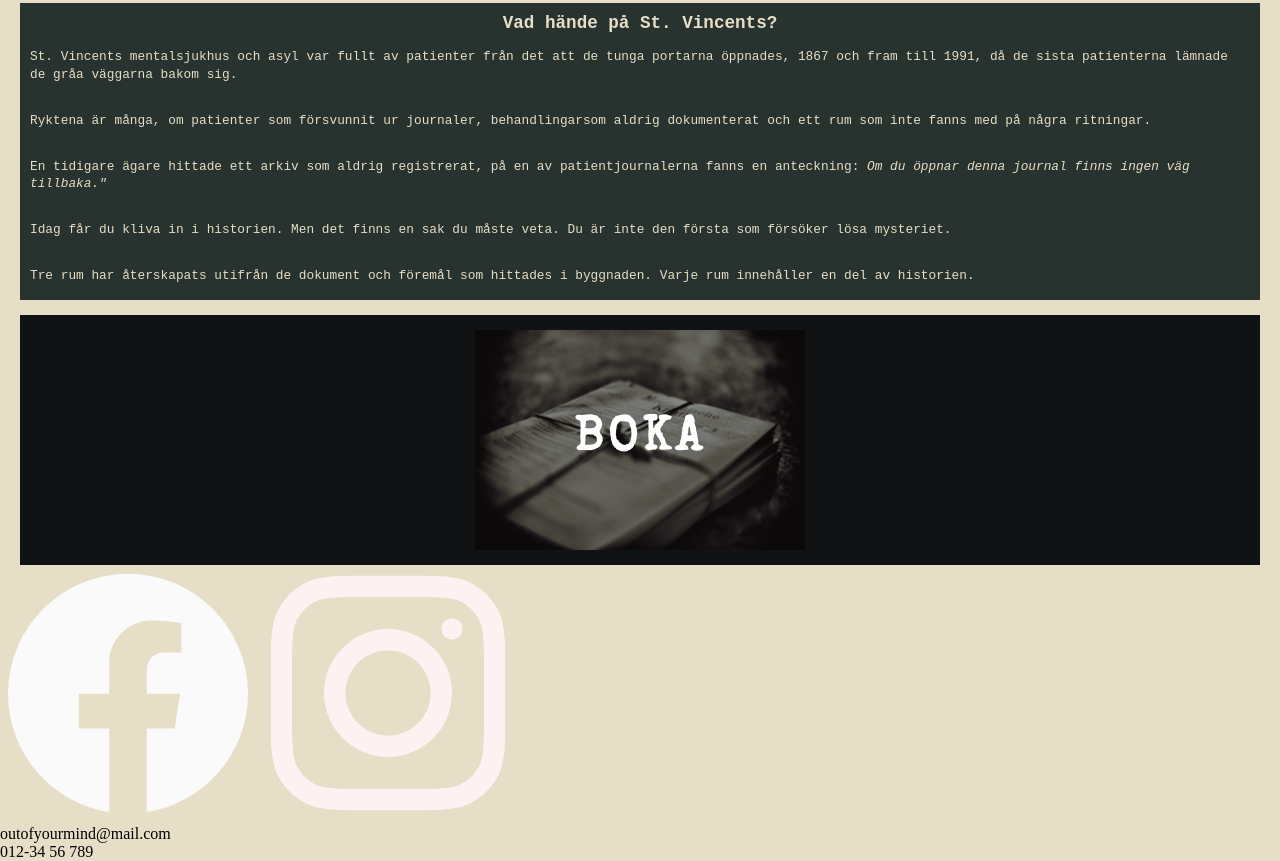
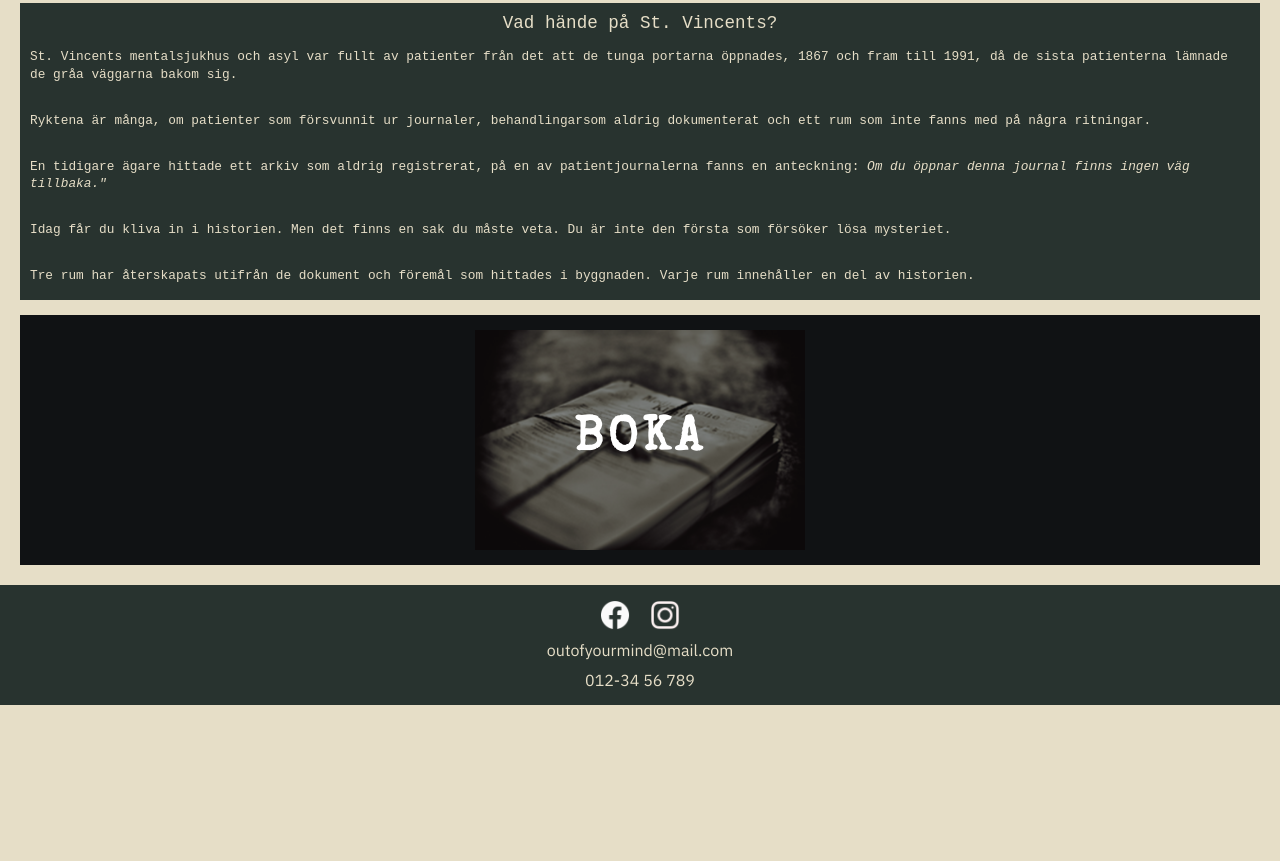
Before and after one commit to emeb80/out_of_your_mind, a plain HTML site: page home.html in a window 1280 px wide. Shown: the part 572-1433 px from the top of the page. After the commit the page ends 1277 px from the top, so only its background shows below. Drawn offline with nearby package versions, Linux system fonts and the light colour scheme; a web font is replaced by a local one.

Commit message:
footer stylad

```diff
--- a/css/style.css
+++ b/css/style.css
@@ -143,7 +143,7 @@ nav ul {
   color: #e6dec7;
   font-family: "google sans code", monospace ;
   font-size: 1.1rem;
-  font-weight: 0;
+  font-weight: 500;
  text-align: center;
  padding: 10px 5px 10px 5px;
 }
@@ -181,3 +181,31 @@ nav ul {
   font-weight: 300;
 
 }
+footer{
+  display: flex;
+  flex-direction: column;
+  align-items: center;
+  background-color: #28332f;
+  padding-top: 15px;
+  padding-bottom: 15px;
+  margin-top: 20px;
+}
+.icons{
+  display: flex;
+  flex-direction: row;
+}
+.facebook{
+  max-width: 40px;
+  height: auto;
+  padding-right: 10px;
+}
+.instagram{
+  max-width: 40px;
+  height: auto;
+  padding-left: 10px;
+}
+footer p{
+  font-family: "ibm plex sans", monospace;
+  color: #e6dec7;
+  padding-top: 10px;
+}
--- a/home.html
+++ b/home.html
@@ -66,8 +66,10 @@
     </main>
     <!--sidfot med kontaktuppgifter samt sociala medier länkar, desas ligger endast som bilder men kan göras till länkar på fullt fungerande sida-->
     <footer>
-        <img src="images/facebook.png" alt="facebook ikon">
-        <img src="images/instagram.png" alt="instagram ikon">
+        <div class="icons">
+        <img class="facebook" src="images/facebook.png" alt="facebook ikon">
+        <img class="instagram" src="images/instagram.png" alt="instagram ikon">
+        </div>
         <p>outofyourmind@mail.com</p>
         <p>012-34 56 789</p>
     </footer>
```
